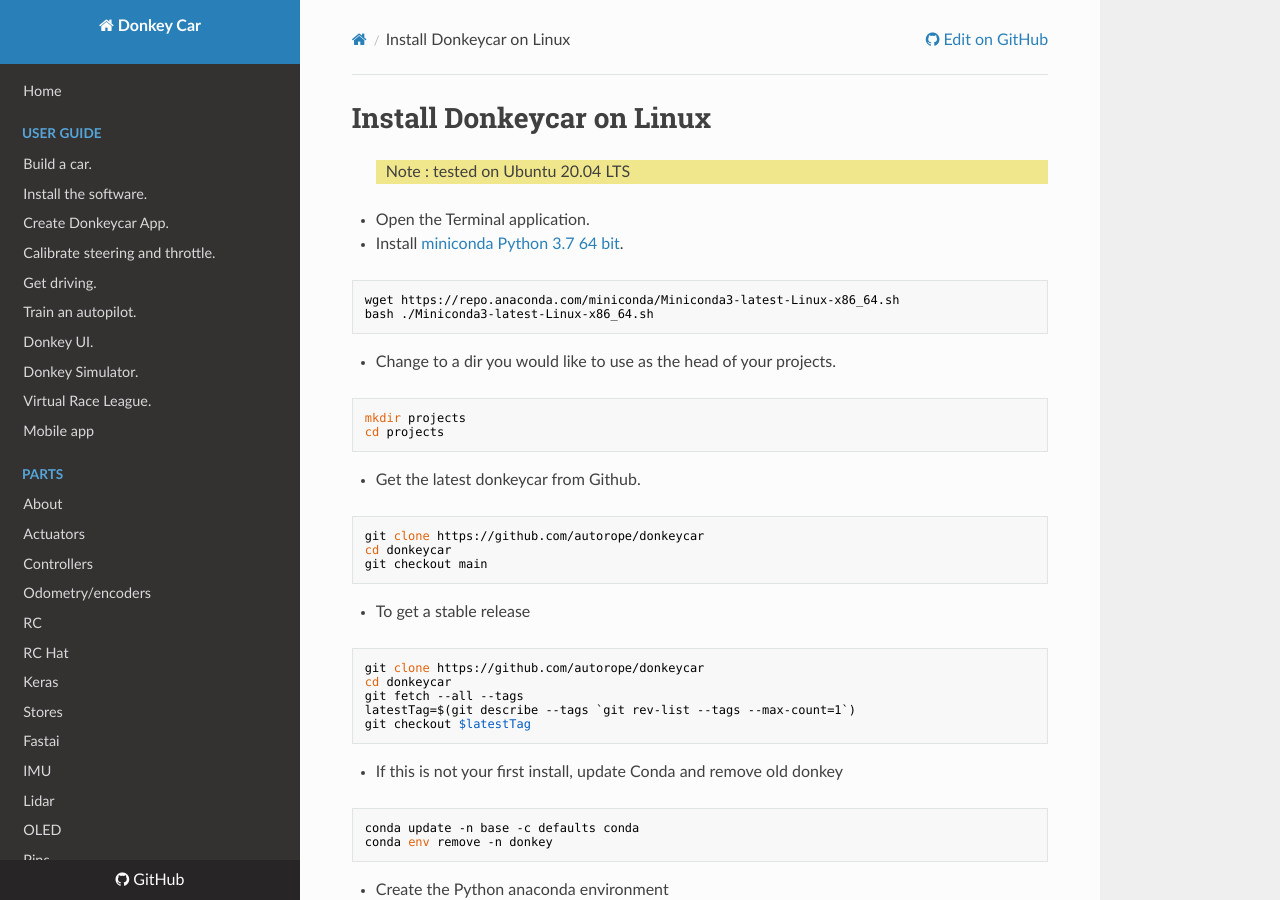
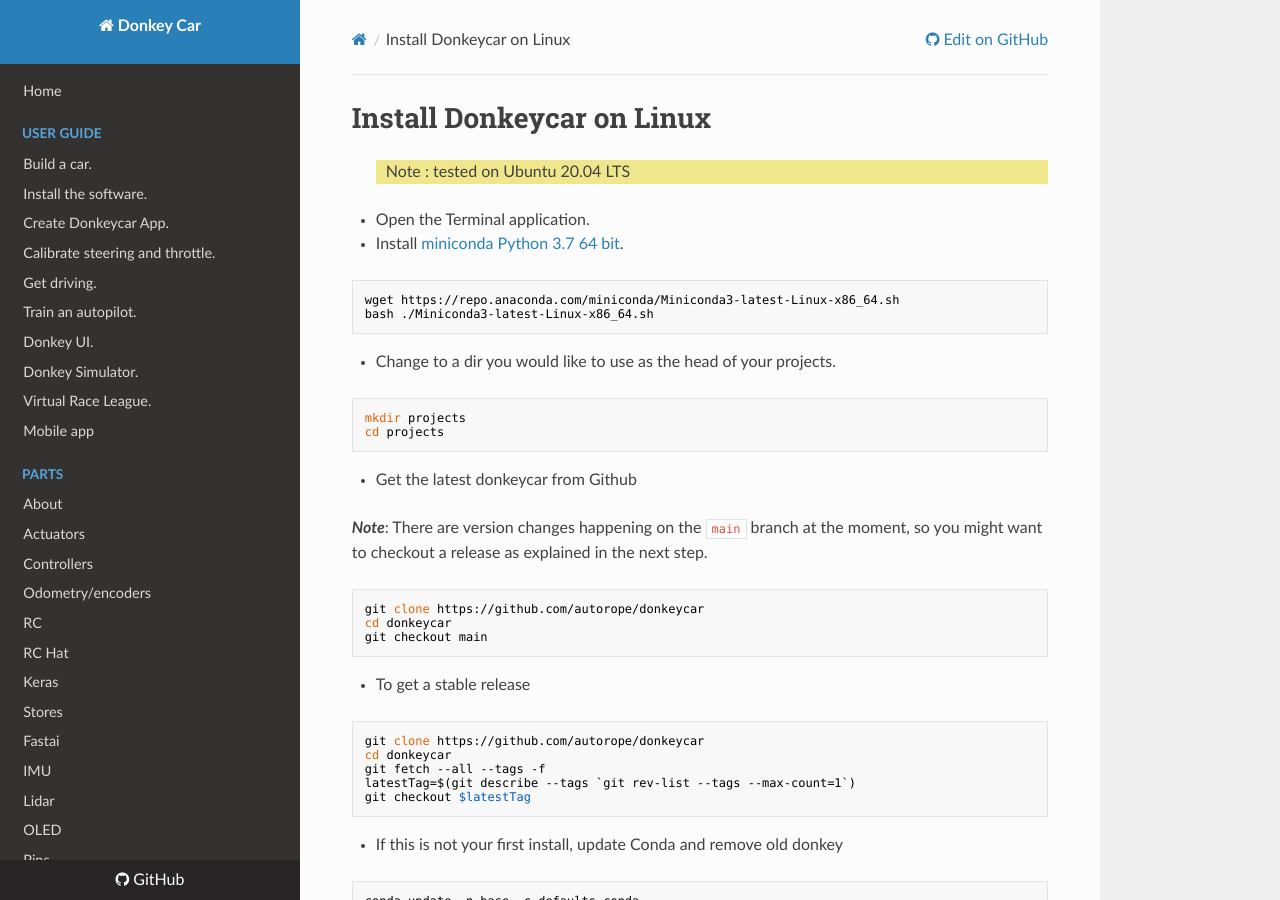
Before and after one commit to autorope/donkeydocs, an MkDocs documentation site: the page built from docs/guide/host_pc/setup_ubuntu.md, in a window 1280 px wide and 900 px high. Built offline with MkDocs 1.6.1, drawn with Linux system fonts in a browser that asks for light colours; nearby versions of some CDN libraries.

Commit message:
Recommend installing the stable release

````diff
--- a/docs/guide/host_pc/setup_ubuntu.md
+++ b/docs/guide/host_pc/setup_ubuntu.md
@@ -19,7 +19,9 @@ mkdir projects
 cd projects
 ```
 
-* Get the latest donkeycar from Github.
+* Get the latest donkeycar from Github
+
+**_Note_**: There are version changes happening on the `main` branch at the moment, so you might want to checkout a release as explained in the next step.
 
 ```bash
 git clone https://github.com/autorope/donkeycar
@@ -32,7 +34,7 @@ git checkout main
 ```bash
 git clone https://github.com/autorope/donkeycar
 cd donkeycar
-git fetch --all --tags
+git fetch --all --tags -f
 latestTag=$(git describe --tags `git rev-list --tags --max-count=1`)
 git checkout $latestTag
 ```
````
